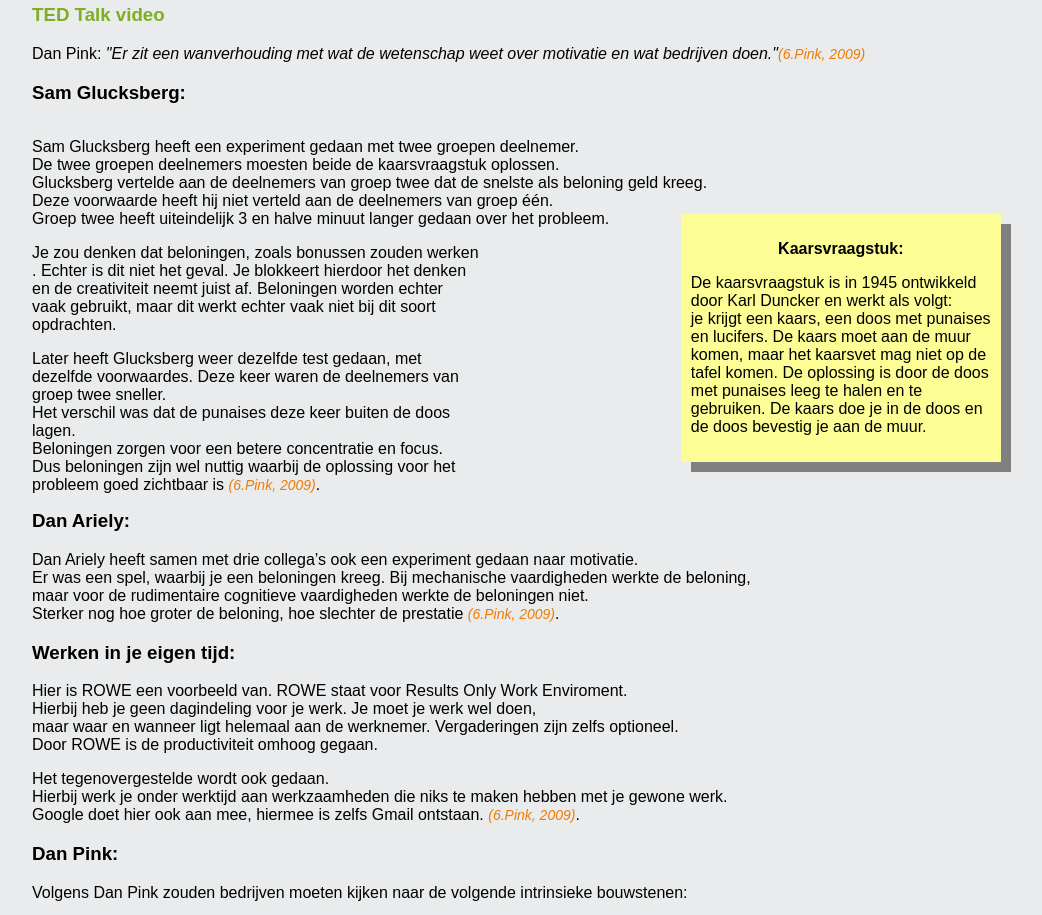
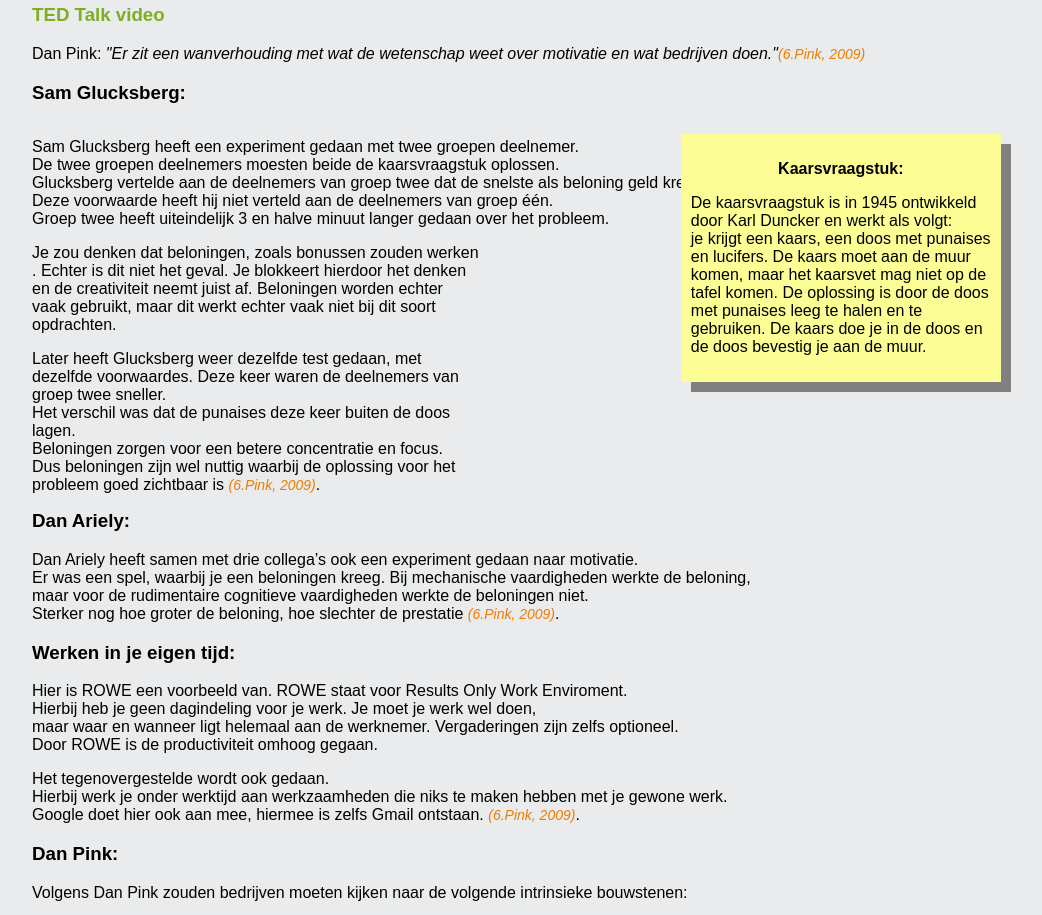
Before and after one commit to ridd0053/ridd0053.github.io, a plain HTML site: page motivatie.html in a window 1280 px wide. Shown: the part 1320-2235 px from the top of the page, without its empty margins (118-1160 px from the left). Drawn offline with Linux system fonts and the light colour scheme.

Commit message:
verbetering

```diff
--- a/opmaak.css
+++ b/opmaak.css
@@ -21,6 +21,7 @@ body{
 	.textCenter{text-align:center;}
 	.schuin{font-style: italic;}
 	.onderlijn{text-decoration: underline;}
+	/*.actief{background-color: blue;}*/
 /*einde classes*/
 
 /*globaal*/
@@ -78,6 +79,7 @@ body{
 			background-color: #00A6AA;
 			opacity: 1;
 		}
+
 		#navigatie ul li ul li {
 			display: none;
 			position: relative;
@@ -340,7 +342,7 @@ body{
 	margin-right: 300px;
 	position: relative;
 	left: 200px;
-	top: -30px;
+	top: -110px;
 	background-color: #fdfd96;
 	width: 300px;
 	float: right;
```
